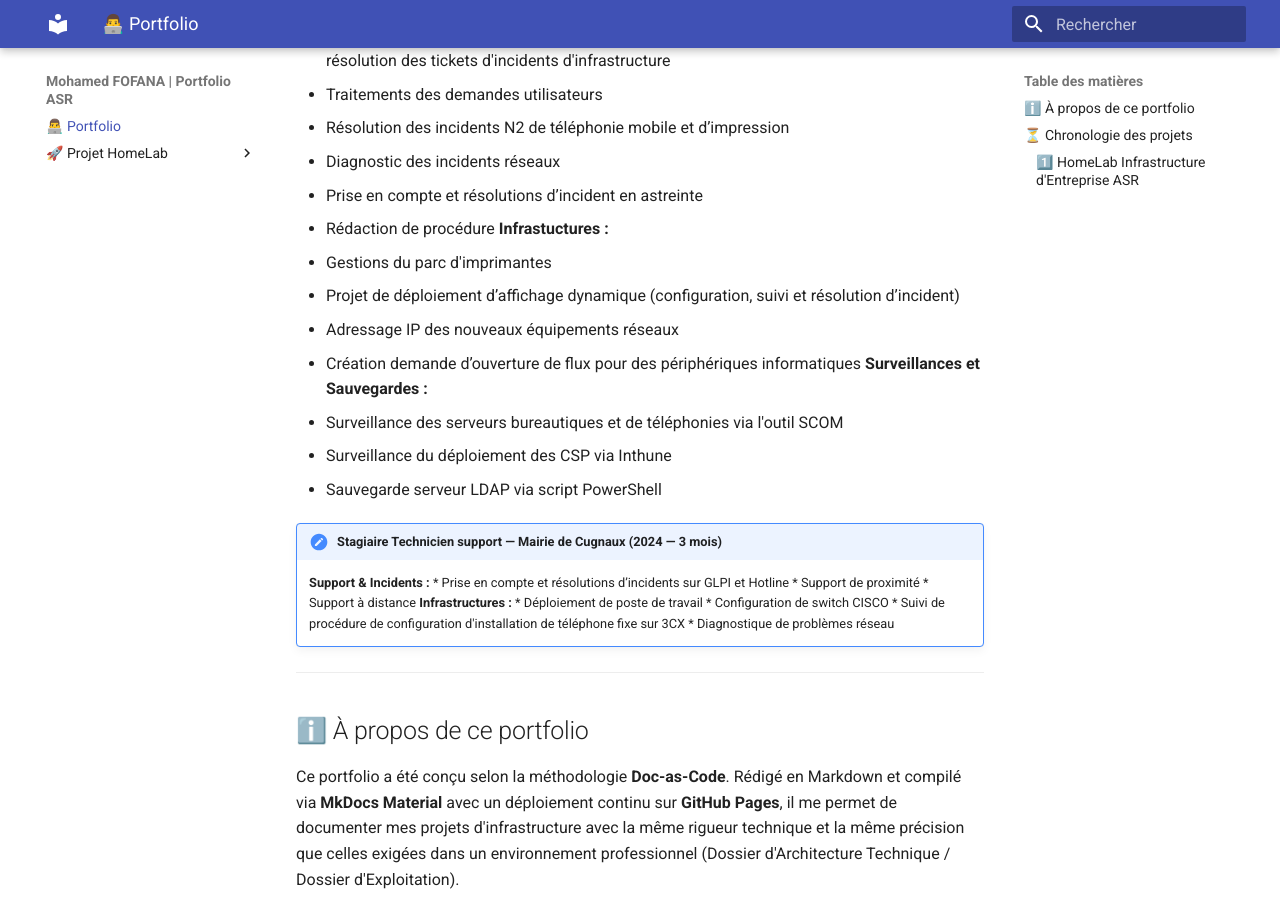
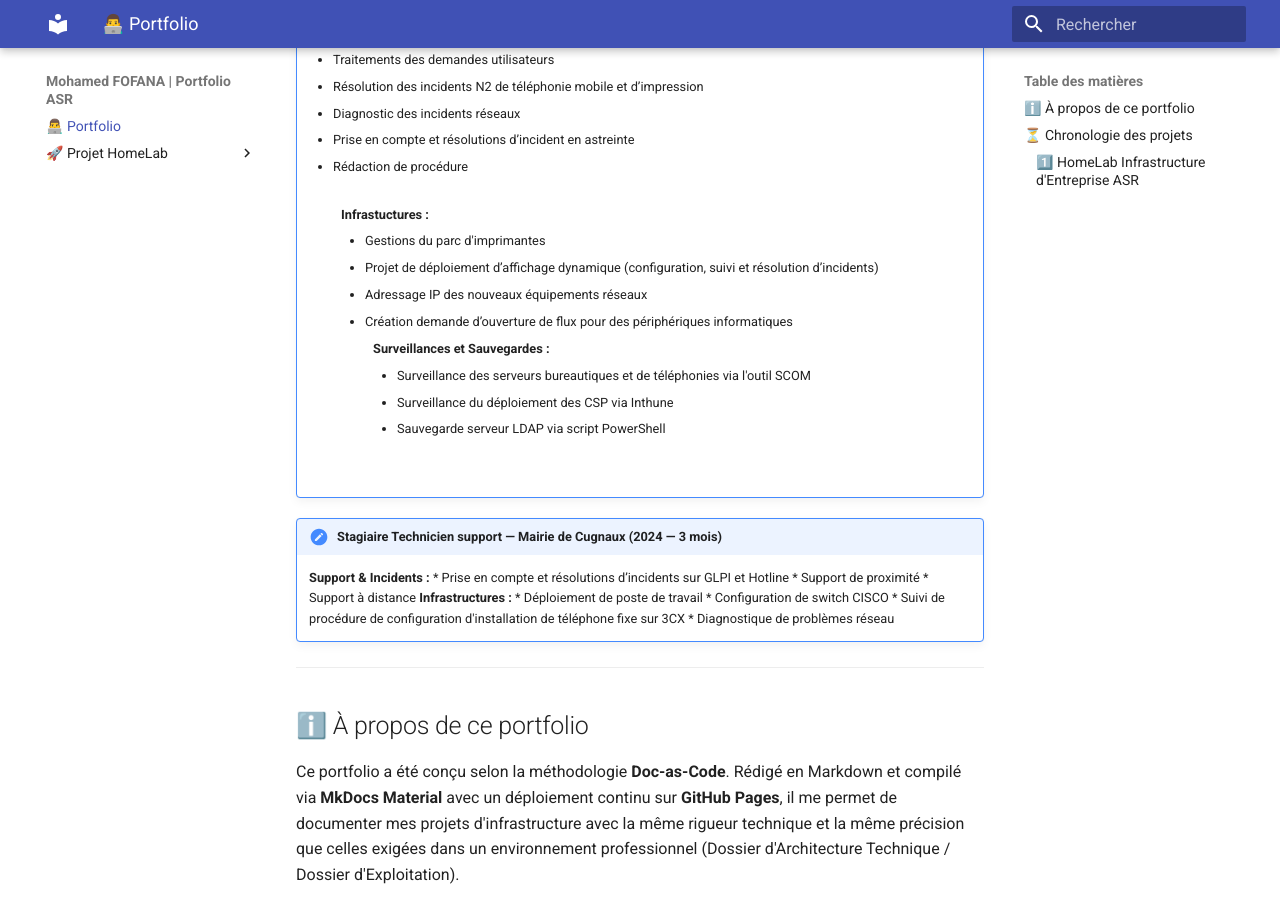
Before and after one commit to mohamedfofana/HomeLab, an MkDocs documentation site: the page built from docs/index.md, in a window 1280 px wide and 900 px high, scrolled down 1278 px. Built offline with MkDocs 1.6.1 and Material for MkDocs 9.7.7, drawn with Linux system fonts in a browser that asks for light colours.

Commit message:
Update index.md

```diff
--- a/docs/index.md
+++ b/docs/index.md
@@ -81,22 +81,27 @@
 
 !!! note "Technicien d'exploitation N2 — INTM (10/25 — Présent)"
     **Support & Incidents :**
-* Prise en charge du support N2 des incidents sur postes de travails pour les utilisateurs, résolution des tickets d'incidents d'infrastructure
-* Traitements des demandes utilisateurs
-* Résolution des incidents N2 de téléphonie mobile et d’impression
-* Diagnostic des incidents réseaux
-* Prise en compte et résolutions d’incident en astreinte
-* Rédaction de procédure
+    <ul>
+      <li>Prise en charge du support N2 des incidents sur postes de travails pour les utilisateurs, résolution des tickets d'incidents d'infrastructure
+      <li>Traitements des demandes utilisateurs
+      <li>Résolution des incidents N2 de téléphonie mobile et d’impression
+      <li>Diagnostic des incidents réseaux
+      <li>Prise en compte et résolutions d’incident en astreinte
+      <li>Rédaction de procédure
+    <ul>
     **Infrastuctures :**
-* Gestions du parc d'imprimantes
-* Projet de déploiement d’affichage dynamique (configuration, suivi et résolution d’incident)
-* Adressage IP des nouveaux équipements réseaux
-* Création demande d’ouverture de flux pour des périphériques informatiques
+    <ul>
+       <li>Gestions du parc d'imprimantes
+       <li>Projet de déploiement d’affichage dynamique (configuration, suivi et résolution d’incidents)
+       <li>Adressage IP des nouveaux équipements réseaux
+       <li>Création demande d’ouverture de flux pour des périphériques informatiques
+    <ul>
     **Surveillances et Sauvegardes :**
-* Surveillance des serveurs bureautiques et de téléphonies via l'outil SCOM
-* Surveillance du déploiement des CSP via Inthune
-* Sauvegarde serveur LDAP via script PowerShell
-
+    <ul>
+      <li>Surveillance des serveurs bureautiques et de téléphonies via l'outil SCOM
+      <li>Surveillance du déploiement des CSP via Inthune
+      <li>Sauvegarde serveur LDAP via script PowerShell
+    <ul>
 !!! note "Stagiaire Technicien support — Mairie de Cugnaux (2024 — 3 mois)"
     **Support & Incidents :**
     * Prise en compte et résolutions d’incidents sur GLPI et Hotline
```
